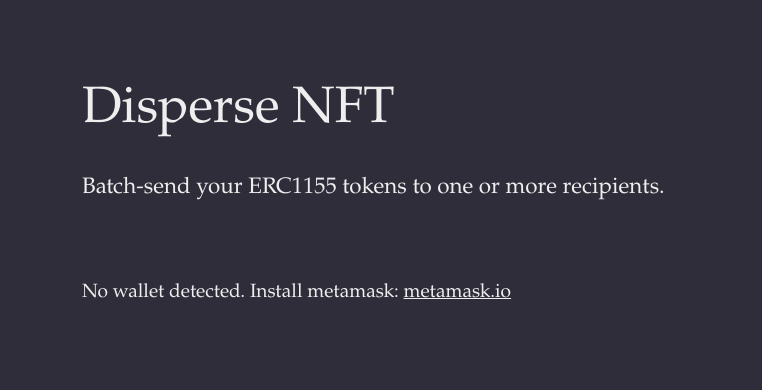
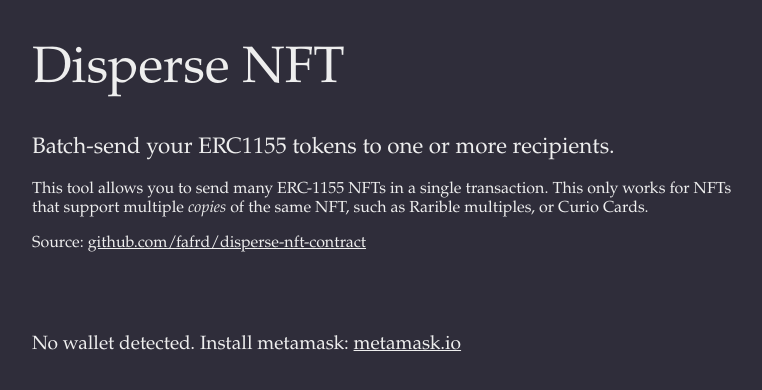
Before and after one commit to fafrd/disperse-nft-web, a React (Create React App) app: page / in a window 1280 px wide. Shown: the top 390 px of the page, without its empty margins (258-1020 px from the left). Built offline with nearby package versions, Linux system fonts and the light colour scheme.

Commit message:
Help message, link to source

```diff
--- a/src/App.css
+++ b/src/App.css
@@ -16,8 +16,8 @@ html {
 
 
 .App {
-  width: 600px;
-  margin: 80px auto;
+  width: 700px;
+  margin: 40px auto;
 }
 
 header {
--- a/src/App.jsx
+++ b/src/App.jsx
@@ -440,13 +440,18 @@ class App extends React.Component {
     }
 
     const networkName = NETWORK_NAMES[this.state.chainId] ? NETWORK_NAMES[this.state.chainId] : "unsupported network";
-    const connectionStatusMessage = (this.state.connectedAccounts.length > 0 && this.state.provider) ? <h3>Wallet connected to {networkName}</h3> : null;
+    const connectionStatusMessage = (this.state.connectedAccounts.length > 0 && this.state.provider) ? <p>Wallet connected to {networkName}.</p> : null;
 
     return <div className="App">
       <header className="App-header">
         <h1>Disperse NFT</h1>
         <h2>Batch-send your ERC1155 tokens to one or more recipients.</h2>
-        {connectionStatusMessage}
+        <p>
+          This tool allows you to send many ERC-1155 NFTs in a single transaction. This only works for NFTs that support multiple <i>copies</i> of the same NFT, such as Rarible multiples, or Curio Cards.
+        </p>
+        <p>
+          Source: <a href="https://github.com/fafrd/disperse-nft-contract">github.com/fafrd/disperse-nft-contract</a>
+        </p>
       </header>
 
       <main className={this.state.walletStatus === "no-wallet-detected" ? "" : "hidden"}>
@@ -527,6 +532,7 @@ class App extends React.Component {
 
         </form>
 
+        {connectionStatusMessage}
         <p>Contract: {contractPreview} <Validation valid={!this.state.contractError} /></p>
         <p>Recipients: {recipientsPreview} <Validation valid={!this.state.recipientsError} /></p>
         <p>NFT IDs: {idsPreview} <Validation valid={!this.state.idsError} /></p>
```
